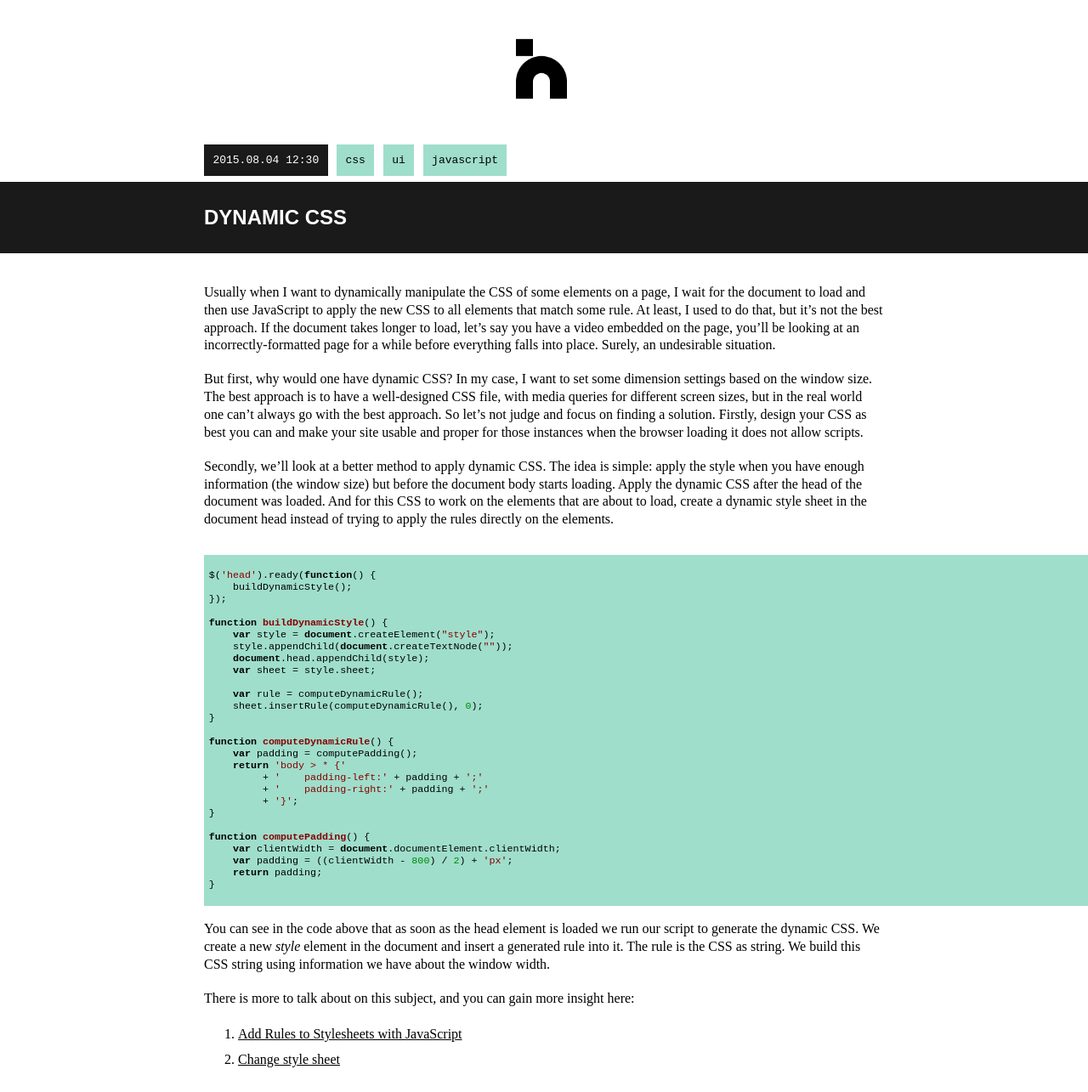
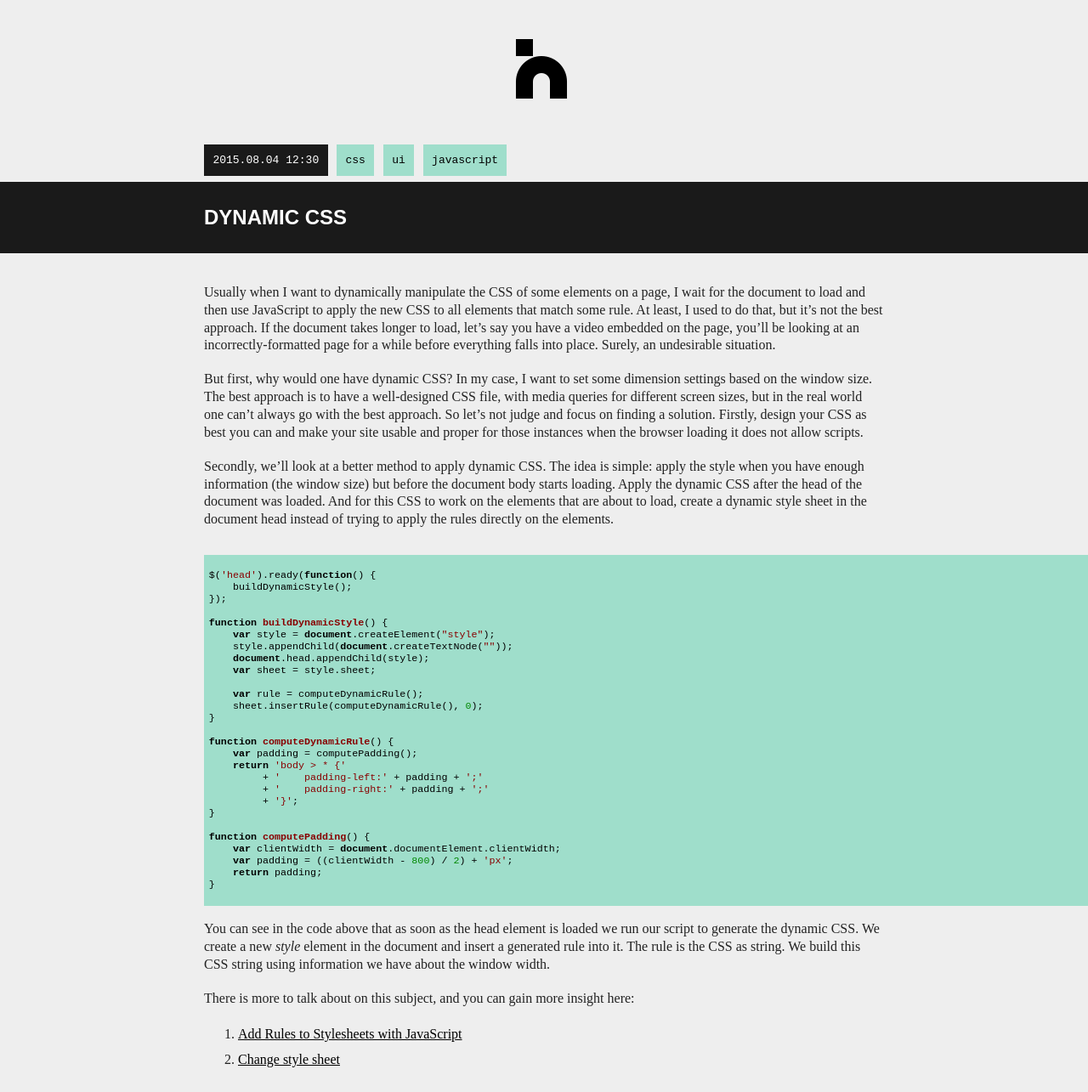
Before and after one commit to chronicweirdo/blog, a Jekyll site: the page built from _posts/2015.08/2015-08-04-dynamic-css.md, in a window 1280 px wide. Shown: the whole page at 85% size. Built offline with Jekyll 4.4.1, drawn with Linux system fonts in a browser that asks for light colours.

Commit message:
grey on grey colors

```diff
--- a/css/post.css
+++ b/css/post.css
@@ -3,6 +3,8 @@ body, div {
     margin: 0;
     padding: 0;
     border: 0;
+    color: #222222;
+    background-color: #eeeeee;
 }
 
 body > div {
@@ -125,7 +127,6 @@ a.home, span.date, span.tag {
     margin-bottom: .5em;
 }
 a.home {
-    background-color: white;
     color: black;
 }
 span.tag {
```
Also changed, not shown: css/heuristics.png.
